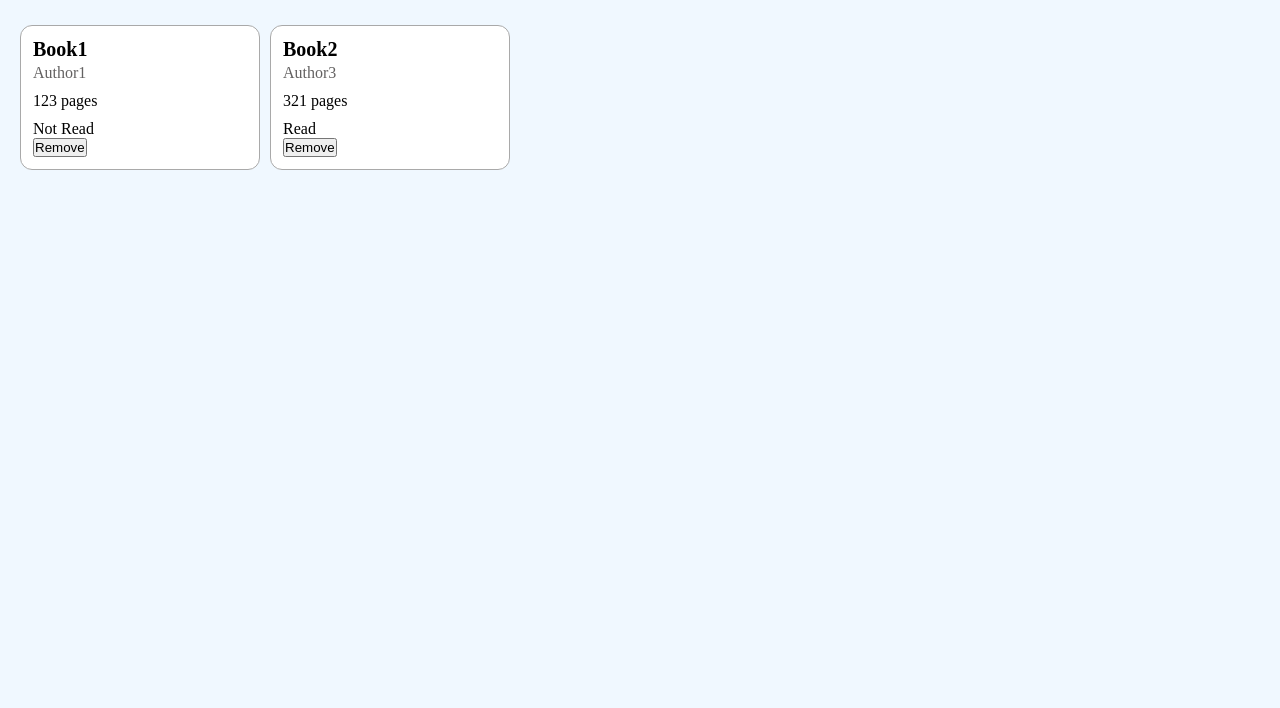
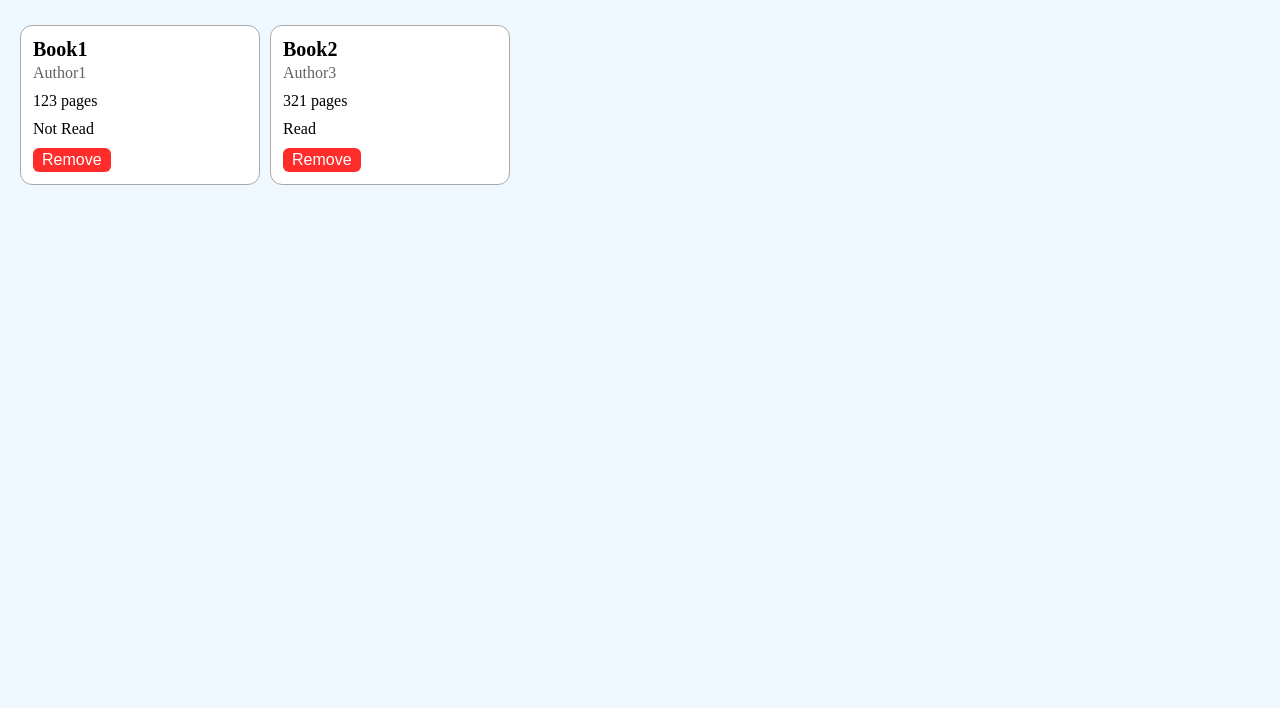
Before and after one commit to kamlesh-borana/odin-library, a plain HTML site: page index.html in a window 1280 px wide. Shown: the part 92-800 px from the top of the page. Drawn offline with Linux system fonts and the light colour scheme.

Commit message:
Style remove button of book's card

```diff
--- a/style.css
+++ b/style.css
@@ -52,8 +52,18 @@ body {
 }
 
 .library .card .page-count,
-.library .card .read-status {
+.library .card .read-status,
+.library .card .cta-container {
     margin-top: 10px;
+}
+
+.library .card .cta-container .remove {
+    padding: 3px 9px;
+    font-size: 16px;
+    border: none;
+    border-radius: 6px;
+    background-color: rgba(255, 0, 0, 0.829);
+    color: white;
 }
 
 dialog {
```
